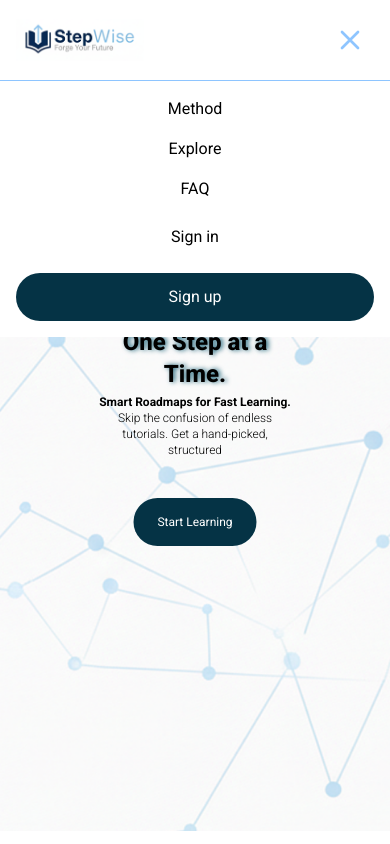
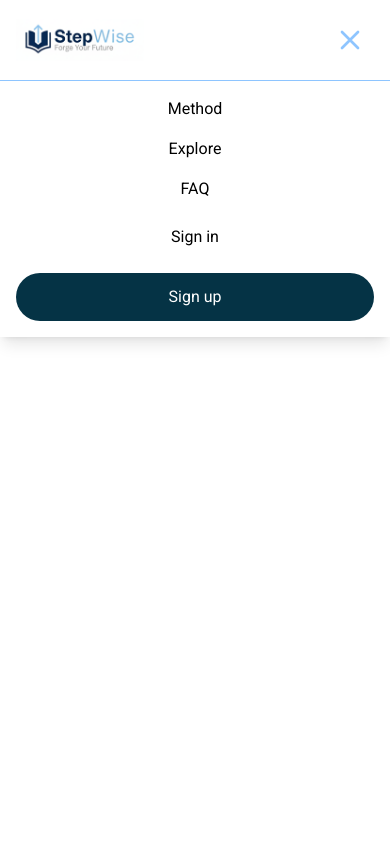
Before and after one commit to Step-Wise-Roadmaps/Step-Wise, a React (Vite) app in the folder Frontend/: page / in a window 390 px wide. Both pictures are taken after a click on the button 350 px from the left and 40 px from the top of the page. Built offline with nearby package versions, Linux system fonts and the light colour scheme.

Commit message:
Feat: finished responsive hero-section

```diff
--- a/Frontend/src/components/Navbar.jsx
+++ b/Frontend/src/components/Navbar.jsx
@@ -42,8 +42,8 @@ function Navbar() {
                     </div>
 
                 </div>
-                {/* {isMenuOpen && ( */}
-                    <div className={`md:hidden bg-white overflow-hidden transition-all duration-500 ease-in-out ${isMenuOpen ? "max-h-96 opacity-100" : "max-h-0 opacity-0"}`}>
+
+                <div className={`md:hidden bg-white overflow-hidden z-50 transition-all duration-500 ease-in-out ${isMenuOpen ? "h-screen opacity-100" : "h-0 opacity-0"}`}>
                     <div className="flex justify-center">
                         <div className="w-150 items-center shadow-lg flex flex-col justify-center text-center border-t border-blue-300 p-4 space-y-4">
                             <a href="#" className="roboto-regular hover:text-cyan-800 duration-100">Method</a>
@@ -54,7 +54,6 @@ function Navbar() {
                         </div>
                     </div>
                 </div>
-                {/* )} */}
 
             </div>
         </>
```
Lines whose indentation alone changed are shown as unchanged.
